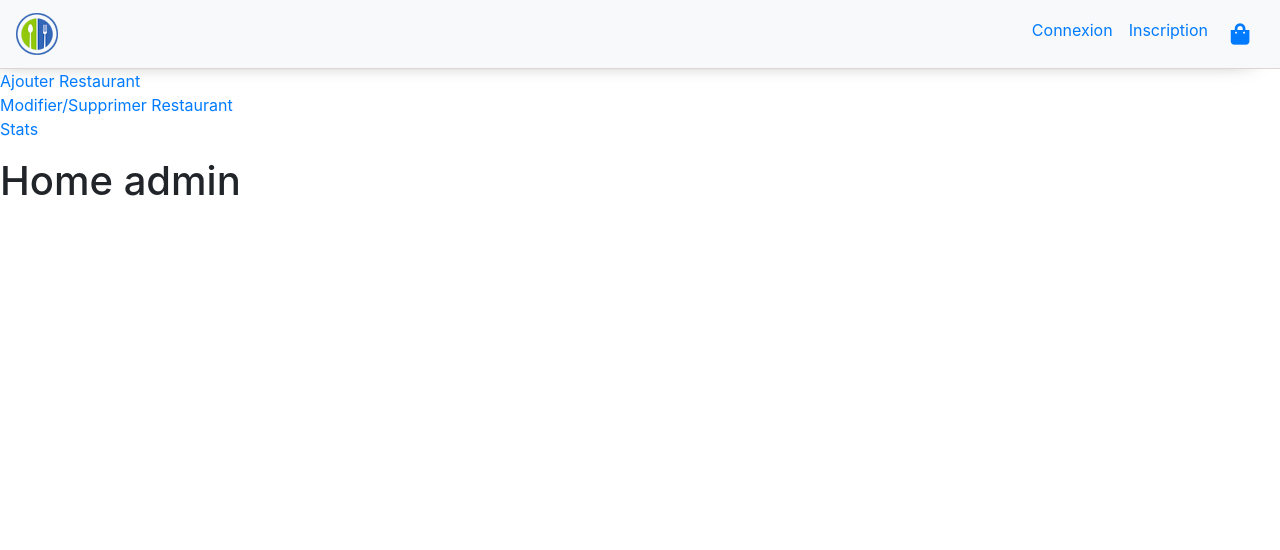
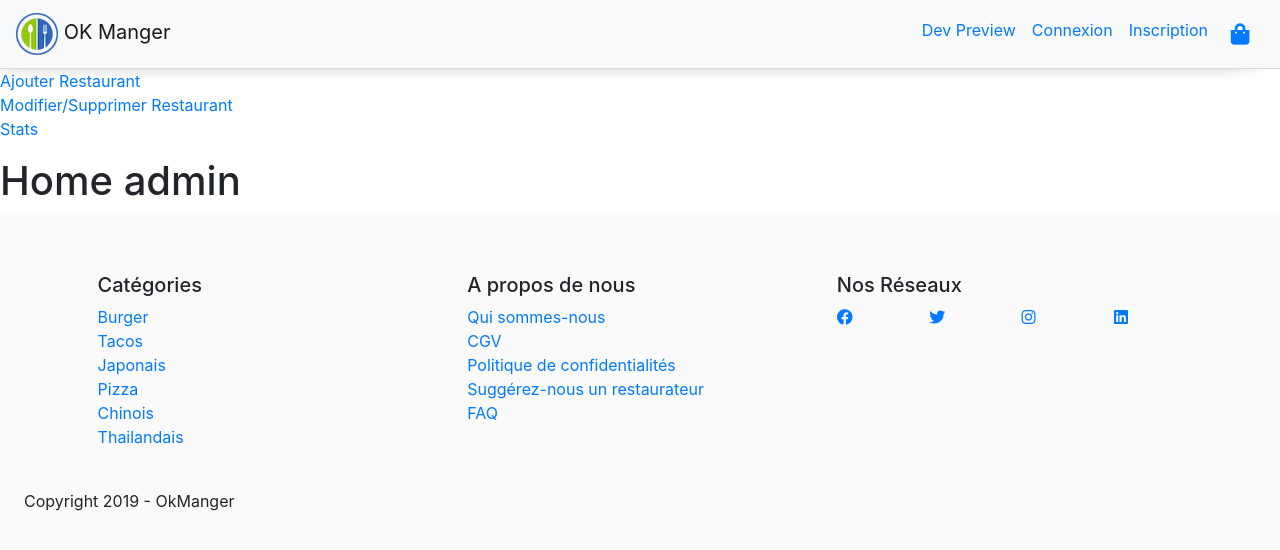
Before and after one commit to jeremd41/okmanger, a React (Create React App) app: page /Admin in a window 1280 px wide. Shown: the top 550 px of the page. Built offline with nearby package versions, Linux system fonts and the light colour scheme.

Commit message:
Refonte home page + ajout footer

```diff
--- a/src/App.js
+++ b/src/App.js
@@ -12,6 +12,7 @@ import HomeAdmin from "./containers/HomeAdmin";
 import AjouterRestau from "./containers/AjouterRestau";
 import ModifierRestau from "./containers/ModifierRestau";
 import Stats from "./containers/Stats"
+import DevPreview from "./containers/DevPreview";
 
 class App extends Component {
   render() {
@@ -20,6 +21,7 @@ class App extends Component {
         <Router forceRefresh={false}>
         <Layout>
           <Switch>
+            <Route exact path="/preview" component={DevPreview} />
             <Route exact path="/" component={Home} />
             <Route exact path="/cardrestau" component={CardResto} />
             <Route exact path="/Admin" component={HomeAdmin} />
--- /dev/null
+++ b/src/components/Footer.js
@@ -0,0 +1,66 @@
+import React, {Component} from "react"
+import styled from "styled-components"
+import {Link} from "react-router-dom"
+
+const Wrapper = styled.div`{
+    .center{
+        width:90%;
+        margin: 0 auto;
+    }
+
+    h5{
+        margin-bottom: 25px;
+    }
+
+    li{margin: 10px;}
+
+   footer{
+       background:rgba(0,0,0,.125);
+   }
+}`
+
+const Text = styled.div`{
+   text-align: center;
+}`
+
+class Footer extends Component{
+    render(){
+        return(
+            <Wrapper>
+                <footer className="footer">
+                    <div className="columns center">
+                        <ul className="column">
+                            <h5>Catégories</h5>
+                            <li><Link>Burger</Link></li>
+                            <li><Link>Tacos</Link></li>
+                            <li><Link>Japonais</Link></li>
+                            <li><Link>Pizza</Link></li>
+                            <li><Link>Chinois</Link></li>
+                            <li><Link>Thailandais</Link></li>
+                        </ul>
+                        <ul className="column">
+                            <h5>A propos de nous</h5>
+                            <li><Link>Qui sommes-nous</Link></li>
+                            <li><Link>CGV</Link></li>
+                            <li><Link>Politique de confidentialités</Link></li>
+                            <li><Link>Suggérez-nous un restaurateur</Link></li>
+                            <li><Link>FAQ</Link></li>
+                        </ul>
+                        <div className="column">
+                            <h5>Nos Réseaux</h5>
+                            <ul className="columns">
+                                <li className="column"><Link><i class="fab fa-facebook"></i></Link></li>
+                                <li className="column"><Link><i class="fab fa-twitter"></i></Link></li>
+                                <li className="column"><Link><i class="fab fa-instagram"></i></Link></li>
+                                <li className="column"><Link><i class="fab fa-linkedin"></i></Link></li>
+                            </ul>
+                        </div>
+                    </div>
+                    <Text>Copyright 2019 - OkManger </Text>
+                </footer>
+            </Wrapper>
+        )
+    }
+}
+
+export default Footer
--- a/src/components/Layout.js
+++ b/src/components/Layout.js
@@ -1,5 +1,6 @@
 import React, {Component} from "react"
 import MenuBar from "./MenuBar"
+import Footer from "./Footer"
 
 class Layout extends Component{
     render(){
@@ -8,6 +9,7 @@ class Layout extends Component{
             <div>
                 <MenuBar />
                 <div>{children}</div>
+                <Footer />
             </div>
         )
     }
--- a/src/components/LayoutAdmin.js
+++ b/src/components/LayoutAdmin.js
@@ -2,9 +2,19 @@ import React, {Component} from "react"
 import {Link} from "react-router-dom"
 import styled from "styled-components"
 
+const Flex = styled.div`{
+    margin: 0 auto;
+    width: 100%;
+    display: flex;
+    justify-content: space-around;
+}`
+
 const Child = styled.div`{
-    margin-left: 17%;
-    margin-top: 1%;
+    display: block;
+    padding: 15px;
+    margin: 15px;
+    border: 1px solid rgba(0,0,0,.125);
+    height: 80vh;
     width: 80%;
 }`
 
@@ -20,7 +30,6 @@ const Nav = styled.ul`
     width: 180px;
     flex-direction: column;
     border: 1px solid rgba(0,0,0,.125);
-    position: absolute;
     top: 10%;
 
     li:hover {
@@ -39,7 +48,7 @@ class LayoutAdmin extends Component{
     render(){
         const{children}= this.props
         return(
-            <div>
+            <Flex>
                 <Nav>
                     <li>
                         <Link to="/Admin/Ajouter">Ajouter Restaurant</Link>
@@ -52,7 +61,7 @@ class LayoutAdmin extends Component{
                     </li>
                 </Nav>
                 <Child>{children}</Child>
-            </div>
+            </Flex>
         )
     }
 }
--- a/src/components/MenuBar.js
+++ b/src/components/MenuBar.js
@@ -8,6 +8,15 @@ import brandLogo from "../assets/imgs/OkManger-logo.png";
 const Wrapper = styled.section`
   border-bottom:1px solid #DCD5D4 ;
   box-shadow: -15px 0px 25px -15px #111;
+
+  .logo{
+    color:#007bff;
+  }
+
+  .panier{
+    display: block;
+    border: 1px solid #111;
+  }
 `;
 
 class MenuBar extends Component {
@@ -15,13 +24,16 @@ class MenuBar extends Component {
     return (
       <Wrapper>
         <Navbar bg="light" expand="lg" sticky="top">
-          <Navbar.Brand href="/">
-            <img src={brandLogo} alt="OkManger" width={42} />
+          <Navbar.Brand className="logo" href="/">
+            <img src={brandLogo} alt="OkManger" width={42} /> OK Manger
           </Navbar.Brand>
           <Navbar.Toggle aria-controls="basic-navbar-nav" />
 
           <Navbar.Collapse id="links-navbar" className="justify-content-end">
             <Nav className="m1-auto">
+            <Nav.Link>
+                <Link to="/preview">Dev Preview</Link>
+              </Nav.Link>
               <Nav.Link>
                 <Link to="/connexion">Connexion</Link>
               </Nav.Link>
@@ -29,10 +41,9 @@ class MenuBar extends Component {
                 <Link to="/inscription">Inscription</Link>
               </Nav.Link>
               <Nav.Link>
-                <Link to="/panier">
-                  <span className="icon is-medium">
-                    <i className="fas fa-lg fa-shopping-bag"></i>
-                  </span></Link>
+                <Link className="icon is-medium" to="/panier">
+                    <i className="fas fa-lg fa-shopping-bag" />
+                </Link>
               </Nav.Link>
             </Nav>
           </Navbar.Collapse>
--- /dev/null
+++ b/src/containers/DevPreview.js
@@ -0,0 +1,20 @@
+import React, {Component} from 'react';
+import {Link} from "react-router-dom"
+
+
+
+class DevPreview extends Component {
+    render() {
+        return (
+            <div>
+                <h4>DevPreview Page</h4>
+                <ul>
+                    <li><Link to="/cardrestau">Preview fiche restaurant</Link></li>
+                    <li><Link to="/Admin">Preview panneaux administrateur </Link></li>
+                </ul>
+            </div>
+        );
+    }
+}
+
+export default DevPreview;
--- a/src/containers/Home.js
+++ b/src/containers/Home.js
@@ -1,18 +1,83 @@
 import React, {Component} from 'react';
-import {Link} from "react-router-dom"
+import {Link} from "react-router-dom";
+import styled from "styled-components"
+
+import Fond from "../assets/imgs/backhome.jpg"
+
+const Wrapper = styled.div`{
+    position:relative;
+    width: 100%;
+    height: 90vh;
+    background-image: url(${Fond});
+    background-size: cover;
+
+    .recherche{
+        width: 55%;
+        height: 200px;;
+        background: #fff;
+        position: absolute;
+        left: 50%;
+        top: 40%;
+        transform: translate(-50%,-50%);
+        border:1px solid #DCD5D4;
+        border-radius: 8px;
+
+        form{
+            margin:15px;
+            width: 100%;
+
+            .field{
+                width: 100%;
+                margin: 0 auto;
+            }
+
+            .control{
+                width:90%;
+                margin: 0 auto;
+                display: flex;
+                justify-content: space-around;
+            }
+
+            .input{
+                width: 60%;
+            }
+        }
+
+        p{text-align: center;}
+
+        h2{
+            color:#007bff;
+            text-align: center;
+        }
+    }
+
+    @media screen and (max-width: 762px) {
+        padding: 0;
+
+        .recherche{
+            width: 100%;
+            height: auto;
+        }
+     }
+}`
 
 class Home extends Component {
     render() {
         return (
-            <div>
-                <ul>
-                    <li><Link to="/cardrestau">Preview fiche restaurant</Link></li>
-                    <li><Link to="/Admin">Preview panneaux administrateur </Link></li>
-                </ul>
-                <div className="Login">
-                    <h1>Home Page</h1>
+            <Wrapper>
+                <div className="recherche">
+                    <form>
+                        <h2 className="title is-3">On fait un break ensemble ?</h2>
+                        <p className="subtitle is-5">Saisie l'adresse de ton école ou ta boîte et c'est parti !</p>
+                        <div class="field">
+                            <div class="control">
+                                <input class="input is-info" type="text" placeholder="🔎 Entrez l'adresse ici"/>
+                                <button class="button is-info">Commander</button>
+                            </div>
+                        </div>
+                    </form>
                 </div>
-            </div>
+            </Wrapper>
         );
     }
 }
```
Also changed, not shown: src/assets/imgs/backhome.jpg (added).
